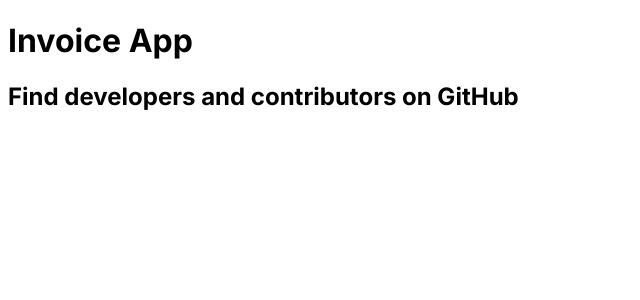
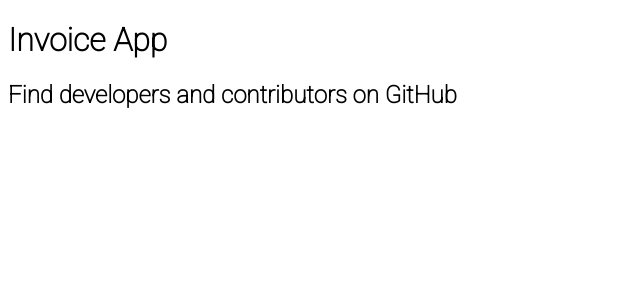
Before and after one commit to PuenteVinicius/invoice-app, a Next.js app: page / in a window 1280 px wide. Shown: the top 300 px of the page, without its empty margins (0-640 px from the left). Built offline with nearby package versions, Linux system fonts and the light colour scheme.

Commit message:
[add] fonts

```diff
--- a/app/layout.tsx
+++ b/app/layout.tsx
@@ -1,6 +1,7 @@
 import React from "react";
-import { Inter } from "next/font/google";
-const inter = Inter({ subsets: ["latin"] });
+import { Poppins, Roboto } from "next/font/google";
+const poppins = Poppins({ weight: "100" });
+const roboto = Roboto({ weight: "100" });
 
 export default function RootLayout({
   children,
@@ -14,7 +15,9 @@
         type="image/x-icon"
         href="https://twenty-icons.com/github.com/128"
       ></link>
-      <body className={inter.className}>{children}</body>
+      <body className={`${poppins.className} ${roboto.className}`}>
+        {children}
+      </body>
     </html>
   );
 }
```
